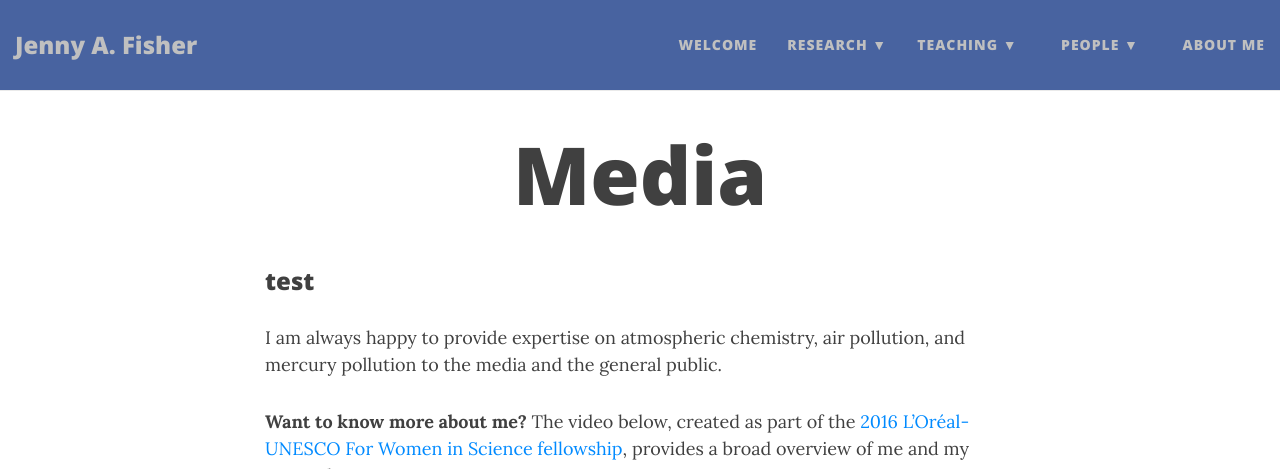
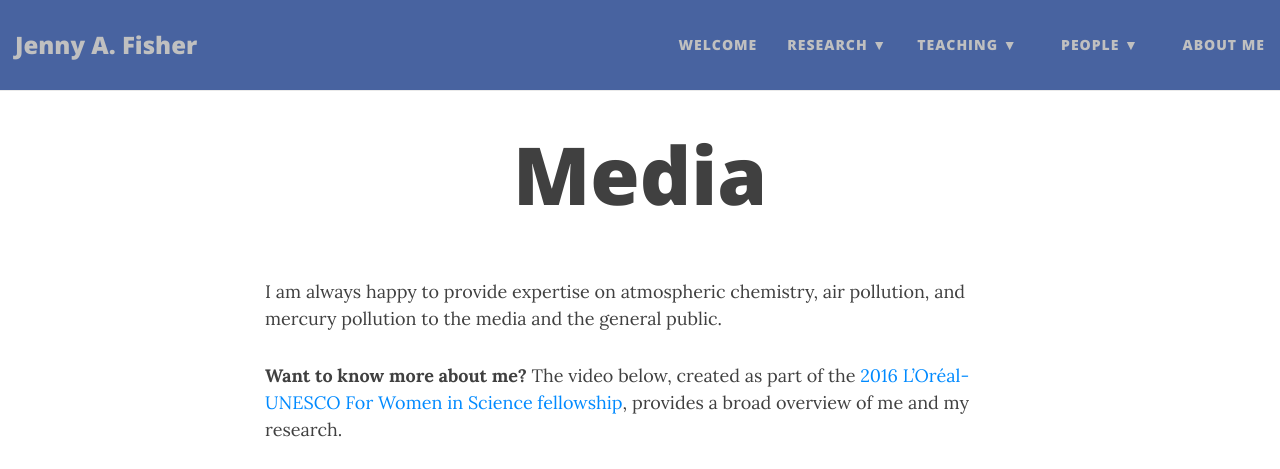
Before and after one commit to jennyfisher/jennyfisher.github.io, a Jekyll site: the page built from media.md, in a window 1280 px wide and 1231 px high, cut to the strip 0-469 px from the top of the window. Built offline with Jekyll 4.4.1, drawn with Linux system fonts in a browser that asks for light colours; nearby versions of some CDN libraries.

Commit message:
Update media.md

```diff
--- a/media.md
+++ b/media.md
@@ -4,7 +4,7 @@ title: Media
 vimeoId: 369229152
 youtubeId: rOClF26-Bo8
 ---
-### test
+
 I am always happy to provide expertise on atmospheric chemistry, air pollution, and mercury pollution to the media and the general public.
 
 **Want to know more about me?** The video below, created as part of the [2016 L’Oréal-UNESCO For Women in Science fellowship](https://www.forwomeninscience.com.au/fellows), provides a broad overview of me and my research.
```
